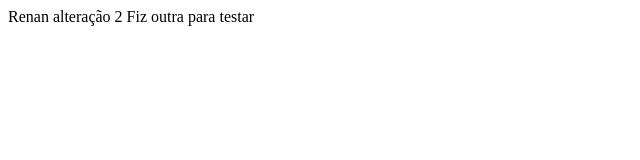
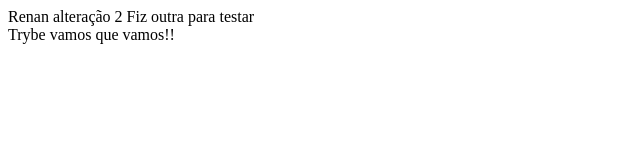
Before and after one commit to NanerX/Repositorio-Teste, a plain HTML site: page index.html in a window 1280 px wide. Shown: the whole page, without its empty margins (0-640 px from the left). Drawn offline with Linux system fonts and the light colour scheme.

Commit message:
Outra alteração teste
Teste de alteração

```diff
--- a/index.html
+++ b/index.html
@@ -10,5 +10,9 @@
 <head>Fiz outra para testar</head>
 <body>
 
+    <footer>
+        Trybe vamos que vamos!!
+    </footer>
+
 </body>
 </html>
```
